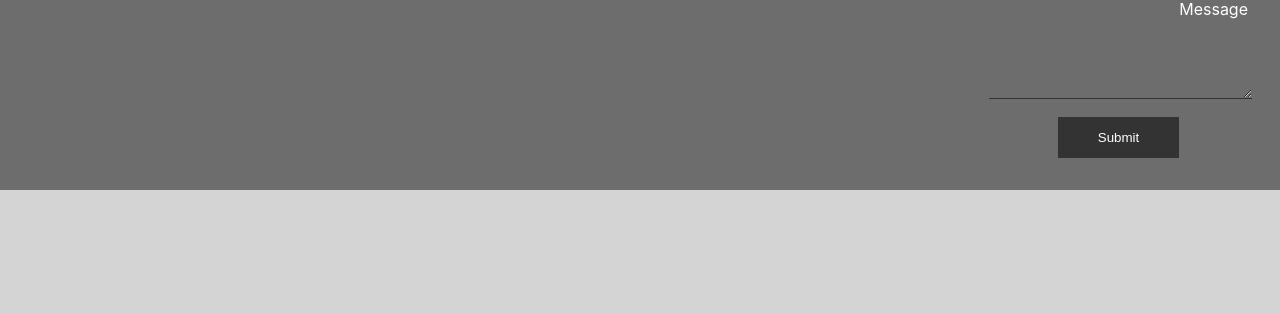
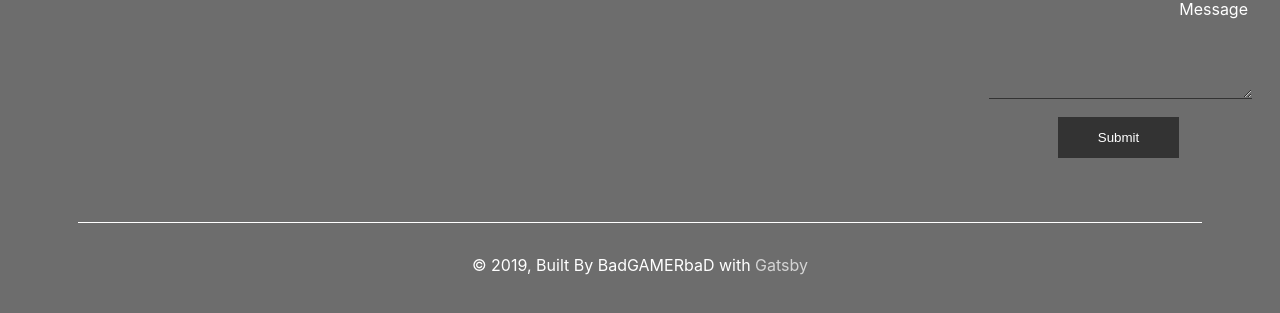
Before and after one commit to badgamerbad/swak-store-gatsby, a Gatsby site: page /products in a window 1280 px wide. Shown: the part 3671-3984 px from the top of the page. Before the commit the page ends 3861 px from the top, so only its background shows below. Built offline with nearby package versions, Linux system fonts and the light colour scheme; Gatsby itself is replaced by a stand-in of ours.

Commit message:
added dev section at the end, slider adjustments

```diff
--- a/src/components/footer/footer.js
+++ b/src/components/footer/footer.js
@@ -16,12 +16,13 @@ class Footer extends Component {
   render() {
     return (
       <footer className="footer">
+        <div className="main-content">
           <div className="contact">
             <ul>
               <li className="title">Contact Us</li>
               <li>
-              <div className="underLine"/>
-              <div className="underLine ul-width-s"/>
+                <div className="underLine" />
+                <div className="underLine ul-width-s" />
               </li>
               <li>
                 <ul className="field">
@@ -59,8 +60,8 @@ class Footer extends Component {
               <ul>
                 <li className="title">Enquiry Form</li>
                 <li>
-                <div className="underLine"/>
-                <div className="underLine ul-width-s"/>
+                  <div className="underLine" />
+                  <div className="underLine ul-width-s" />
                 </li>
                 <li>
                   <ul className="field">
@@ -90,6 +91,14 @@ class Footer extends Component {
               </ul>
             </form>
           </div>
+        </div>
+        <div className="developer">
+          <div className="content">
+            © {new Date().getFullYear()}, Built By BadGAMERbaD with
+            {` `}
+            <a href="https://www.gatsbyjs.org" target="_blank" rel="noopener noreferrer">Gatsby</a>
+          </div>
+        </div>
       </footer>
     )
   }
--- a/src/components/footer/footer.scss
+++ b/src/components/footer/footer.scss
@@ -2,6 +2,7 @@ $colors: (
     font_color: #ffffff,
     footer_background: #6d6d6d,
     input_border_color: #333333,
+    dev_link_color: #d4d4d4,
 );
 $sizes: (
     mobile: 540px,
@@ -12,6 +13,7 @@ $sizes: (
 footer {
     background: map-get($map: $colors, $key: footer_background);
     color: map-get($map: $colors, $key: font_color);
+    .main-content {
         display: flex;
         justify-content: space-between;
         @media only screen and (max-width: map-get($map: $sizes, $key: mobile)) {
@@ -121,3 +123,16 @@ footer {
             }
         }
     }
+    .developer {
+        padding: 1em;
+        text-align: center;
+        .content {
+            margin: 1em 5%;
+            padding: 2em;
+            border-top: 1px solid map-get($map: $colors, $key: font_color);
+            a {
+                color: map-get($map: $colors, $key: dev_link_color);
+            }
+        }
+    }
+}
--- a/src/components/slider/slider.scss
+++ b/src/components/slider/slider.scss
@@ -28,13 +28,9 @@ $sizes: (
             width: 100%;
             height: auto;
             position: relative;
-            @media only screen and (max-width: map-get($map: $sizes, $key: hd)) {
+            @media only screen and (max-width: map-get($map: $sizes, $key: tablet)) {
                 width: 150%;
                 left: -25%;
-            }
-            @media only screen and (max-width: map-get($map: $sizes, $key: tablet)) {
-                width: 200%;
-                left: -40%;
             }
             @media only screen and (max-width: map-get($map: $sizes, $key: mobile)) {
                 width: 200%;
```
Lines whose indentation alone changed are shown as unchanged.
